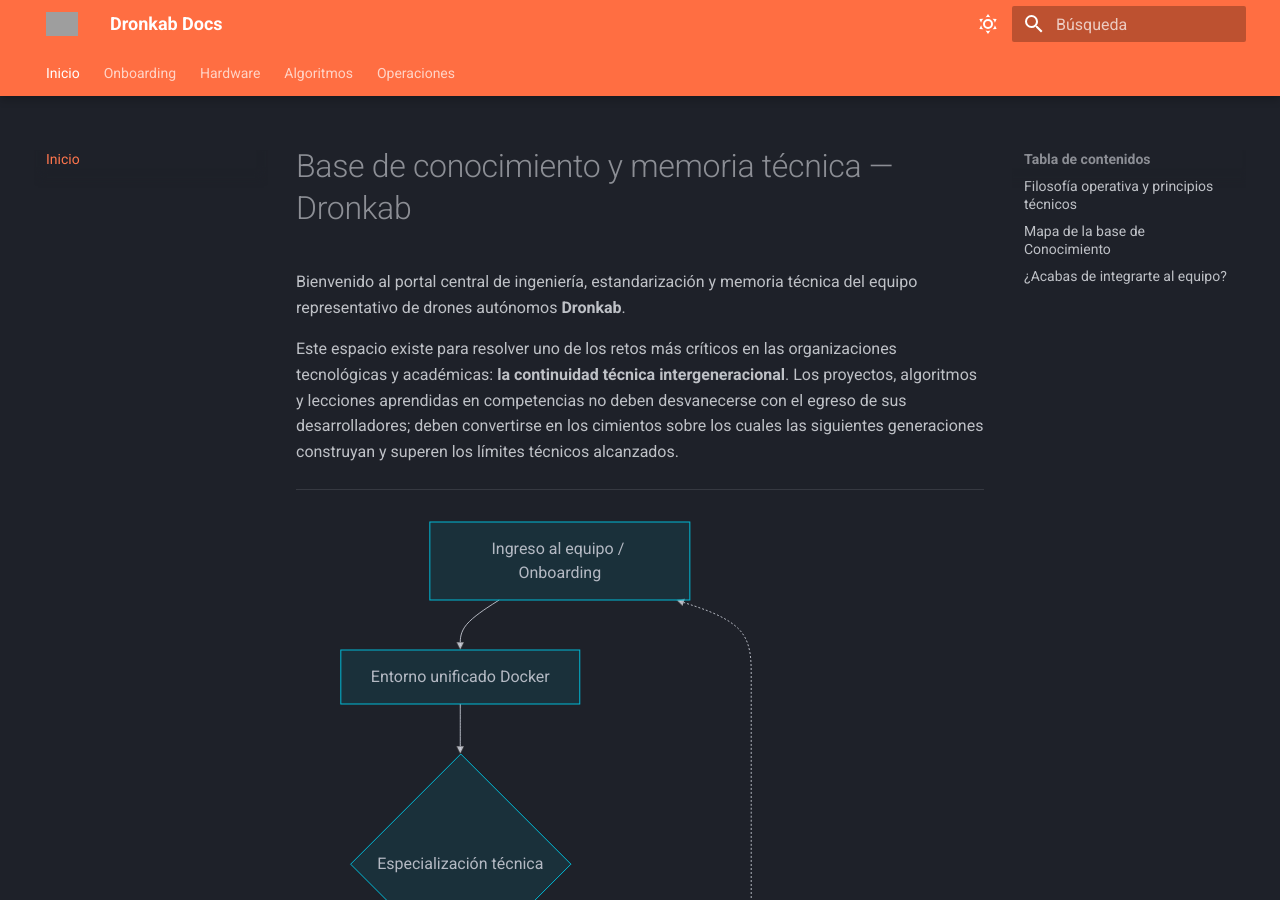
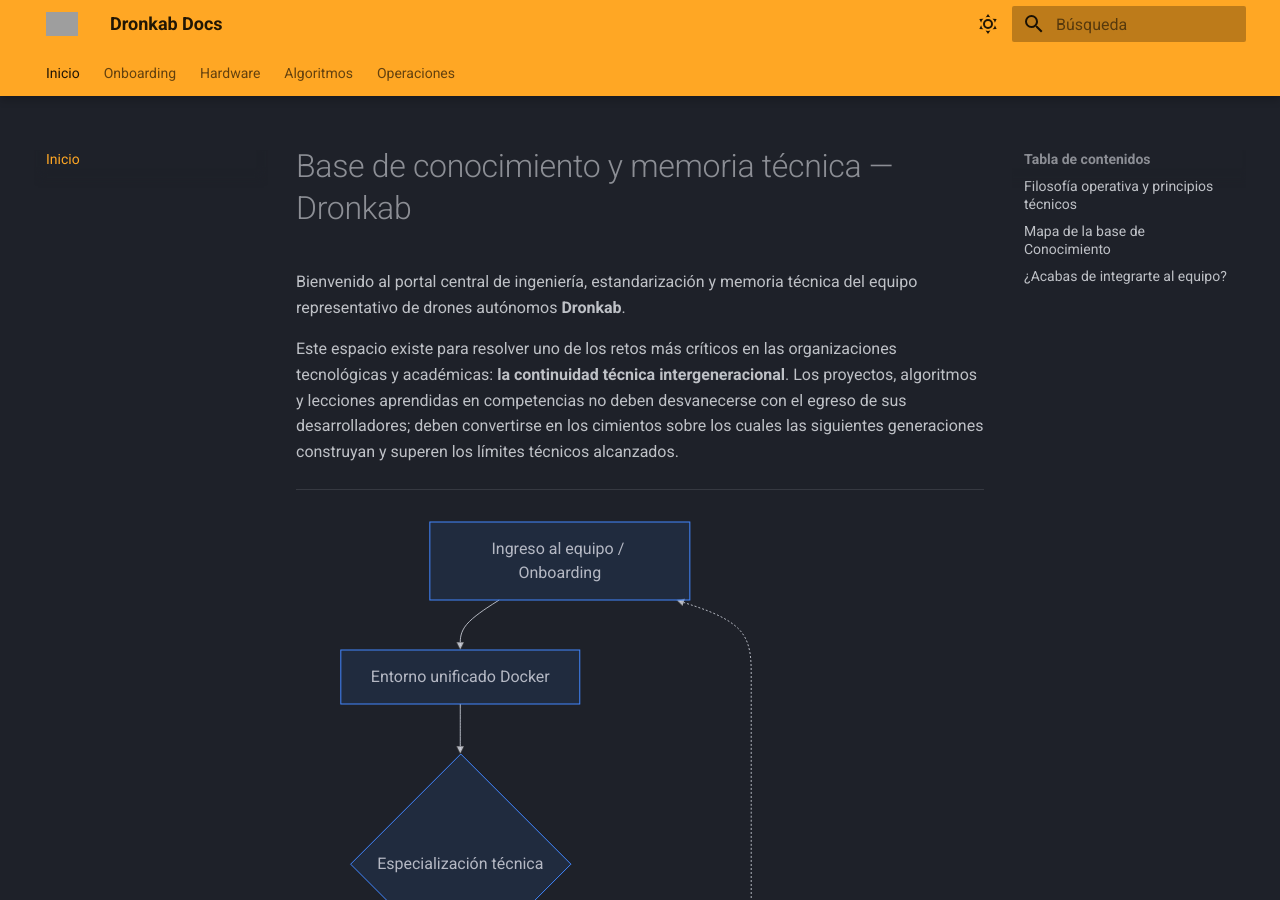
Before and after one commit to Dronkab-UNAQ/dronkab-docs, an MkDocs documentation site: the page built from docs/index.md, in a window 1280 px wide and 900 px high. Built offline with MkDocs 1.6.1 and Material for MkDocs 9.7.7, drawn with Linux system fonts in a browser that asks for light colours; grey boxes are pictures that could not be loaded.

Commit message:
docs: update color palette for light and dark modes

```diff
--- a/mkdocs.yml
+++ b/mkdocs.yml
@@ -15,16 +15,16 @@
   palette:
     # Modo oscuro (predeterminado para entorno de ingenieria)
     - scheme: slate
-      primary: deep orange
-      accent: cyan
+      primary: orange
+      accent: blue
       toggle:
         icon: material/weather-sunny
         name: Cambiar a modo claro
 
     # Modo claro
     - scheme: default
-      primary: blue grey
-      accent: deep orange
+      primary: blue
+      accent: orange
       toggle:
         icon: material/weather-night
         name: Cambiar a modo oscuro
```
